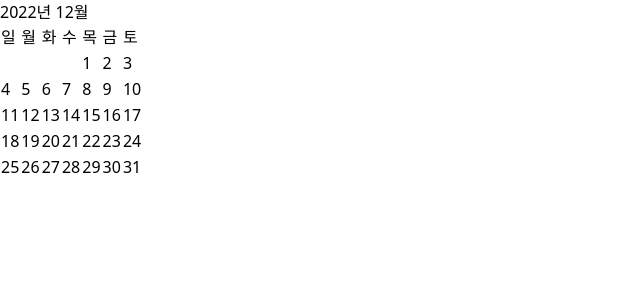
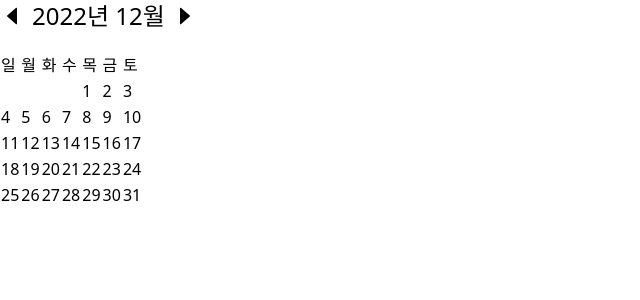
Before and after one commit to SeonghyeonMoon/strawberry-moon, a Next.js app: page /calendar in a window 1280 px wide. Shown: the top 300 px of the page, without its empty margins (0-640 px from the left). Built offline with nearby package versions, Linux system fonts and the light colour scheme.

Commit message:
✨Feature: 달 변경 버튼 구현

```diff
--- a/pages/calendar.tsx
+++ b/pages/calendar.tsx
@@ -1,10 +1,19 @@
 import { useEffect, useState } from 'react';
 import makeCalendar from '../utils/makeCalendar';
 import type { Calendar } from '../type';
+import { AiFillCaretLeft, AiFillCaretRight } from 'react-icons/ai';
 
 const Calendar = () => {
   const [date, setDate] = useState(new Date());
   const [calendarData, setCalendarData] = useState<Calendar>();
+
+  const moveToPrevMonth = () => {
+    setDate(new Date(date.getFullYear(), date.getMonth() - 1));
+  };
+
+  const moveToNextMonth = () => {
+    setDate(new Date(date.getFullYear(), date.getMonth() + 1));
+  };
 
   useEffect(() => {
     setCalendarData(makeCalendar(date.getFullYear(), date.getMonth()));
@@ -12,8 +21,14 @@ const Calendar = () => {
 
   return (
     <div>
-      <h1>
+      <h1 className='mb-5 flex items-center gap-2 text-2xl'>
+        <button onClick={moveToPrevMonth}>
+          <AiFillCaretLeft />
+        </button>
         {date.getFullYear()}년 {date.getMonth() + 1}월
+        <button onClick={moveToNextMonth}>
+          <AiFillCaretRight />
+        </button>
       </h1>
       <table>
         <thead>
```
